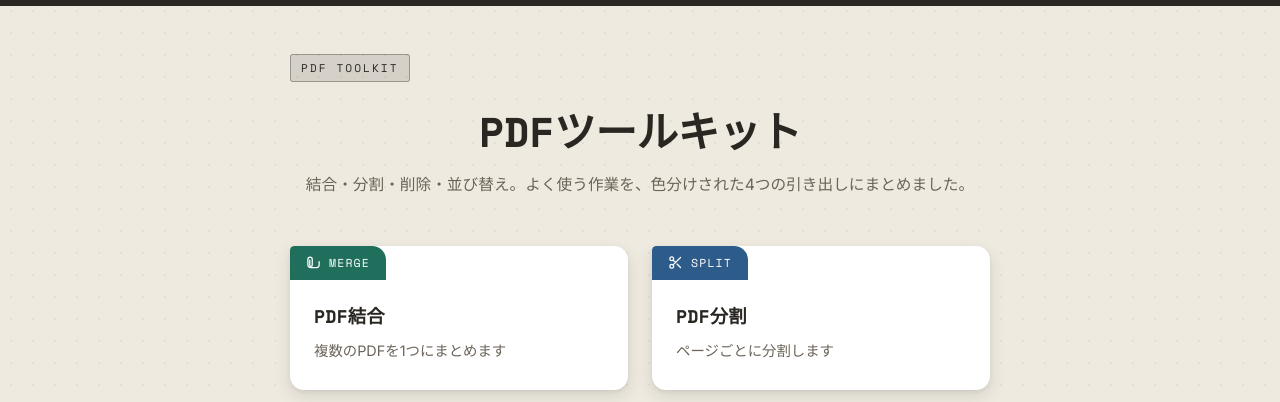
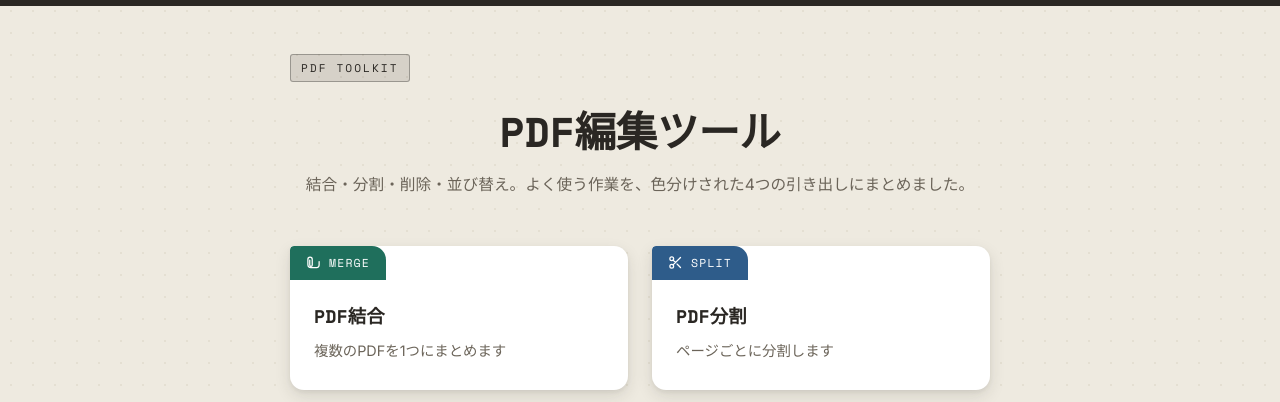
Before and after one commit to torikabuto3615/pdf-editor, a Flask app: page / in a window 1280 px wide. Shown: the top 402 px of the page. Run offline with Flask 3, Linux system fonts and the light colour scheme.

Commit message:
Update index.html

```diff
--- a/templates/index.html
+++ b/templates/index.html
@@ -9,7 +9,7 @@
 {% block content %}
 
 <span class="eyebrow">PDF TOOLKIT</span>
-<h1>PDFツールキット</h1>
+<h1>PDF編集ツール</h1>
 <p class="subtitle">結合・分割・削除・並び替え。よく使う作業を、色分けされた4つの引き出しにまとめました。</p>
 
 <div class="folder-grid">
```
